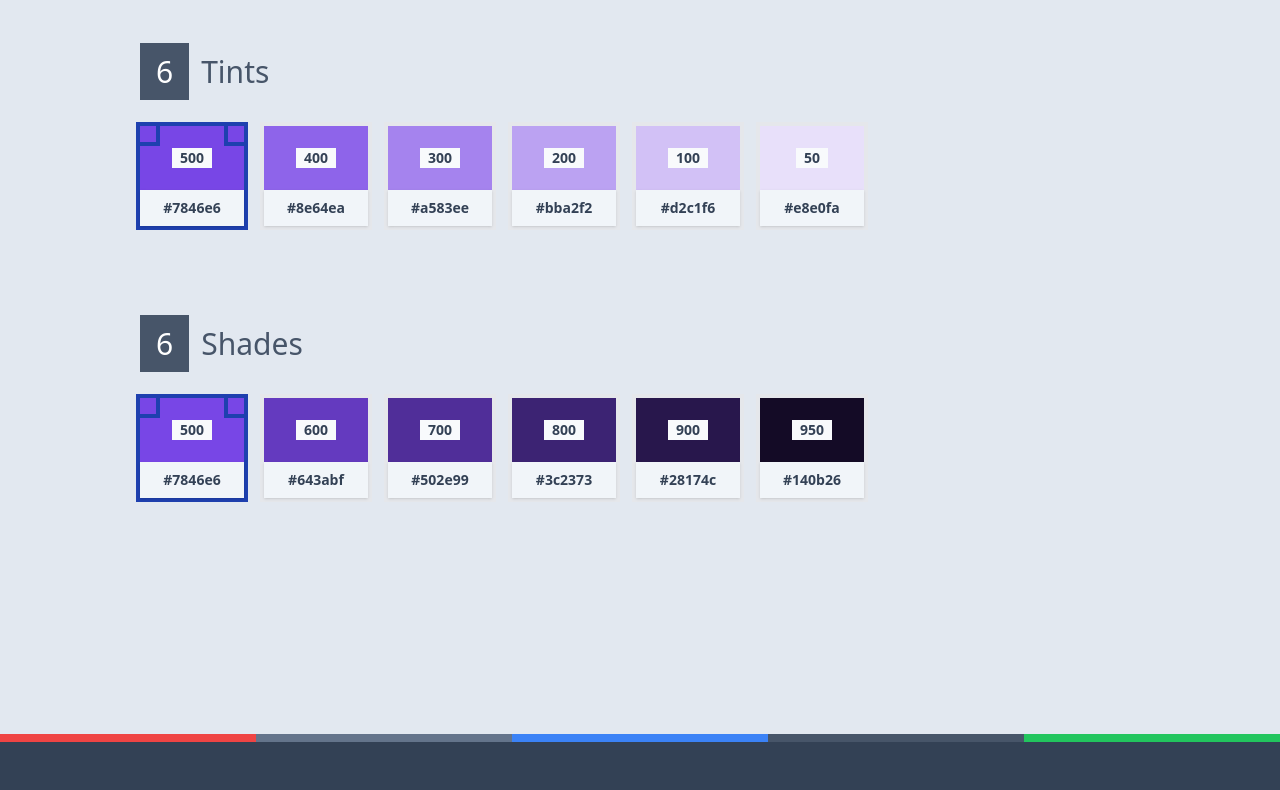
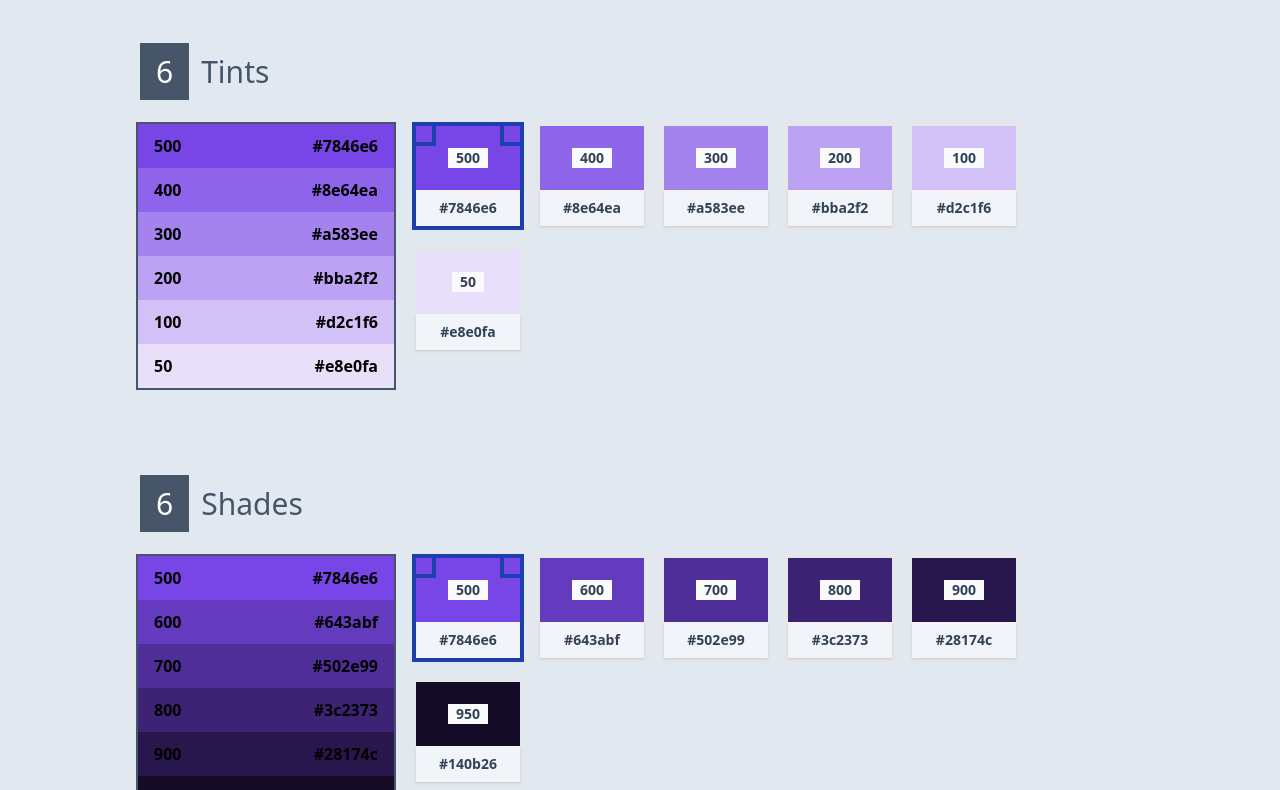
Before and after one commit to reactry/shades, a React (Create React App) app: page / in a window 1280 px wide. Shown: the part 630-1420 px from the top of the page. Built offline with nearby package versions, Linux system fonts and the light colour scheme.

Commit message:
Added palette Row display * added new component: Row

```diff
--- a/src/MainComponent/Output/Box.js
+++ b/src/MainComponent/Output/Box.js
@@ -7,7 +7,7 @@ export default function Box ({r, g, b, hex, shade, active}) {
 	};
 
 	let boxClasses = "Box w-28 mr-3 my-2 border-4";
-	if (active) boxClasses += " border-blue-800"
+	if (active) boxClasses += " border-blue-800";
 
 	return (
 		<div className={boxClasses}>
--- a/src/MainComponent/Output/DownloadTab.js
+++ b/src/MainComponent/Output/DownloadTab.js
@@ -28,7 +28,6 @@ export default function DownloadTab ({
 	}
 
 	function downloadCss (e) {
-		const outputTextArea = document.querySelector("textarea[name='outputJSON']");
 		let cssText = preTag.current.innerHTML;
 		let filename = "reactry.css";
 
--- a/src/MainComponent/Output/List.js
+++ b/src/MainComponent/Output/List.js
@@ -1,4 +1,5 @@
 import Box from './Box';
+import Row from './Row';
 
 
 
@@ -6,12 +7,20 @@ export default function List ({
 	colors, length, title, currentColorIndex
 }) {
 
-	let colorItems = colors.map((color, i) => {
+	let colorBoxItems = colors.map((color, i) => {
 		let props = {
 			...color,
 			active: (i === currentColorIndex)
 		};
 		return <Box key={i} {...props} />;
+	});
+
+	let colorRowItems = colors.map((color, i) => {
+		let props = {
+			...color,
+			active: (i === currentColorIndex)
+		};
+		return <Row key={i} {...props} />;
 	});
 
 	return (
@@ -20,8 +29,15 @@ export default function List ({
 				<span className="px-4 py-2 bg-slate-600 text-white">{length ? length : colors.length}</span>
 				<span className="px-3">{title}</span>
 			</h1>
-			<div className="flex flex-wrap m-auto">
-				{colorItems}
+			<div className="md:flex align-top items-start">
+				<div className="py-2">
+					<div className="border-2 border-slate-600">
+						{colorRowItems}
+					</div>
+				</div>
+				<div className="flex flex-wrap mx-auto md:pl-4">
+					{colorBoxItems}
+				</div>
 			</div>
 		</div>
 	);
--- /dev/null
+++ b/src/MainComponent/Output/Row.js
@@ -0,0 +1,18 @@
+
+
+
+export default function Row ({r, g, b, hex, shade, active}) {
+	let style = {
+		backgroundColor: hex
+	};
+
+	let rowClasses = "md:w-64 px-4 py-2 font-bold flex border-y-2 border-transparent";
+	if (active) rowClasses += " border-slate-600";
+
+	return (
+		<div className={rowClasses} style={style}>
+			<div className="w-1/2 capitalize">{shade}</div>
+			<div className="w-1/2 text-right">{hex}</div>
+		</div>
+	);
+}
```
Also changed, not shown: 1 other file (tests, documents, lock files or other folders).
